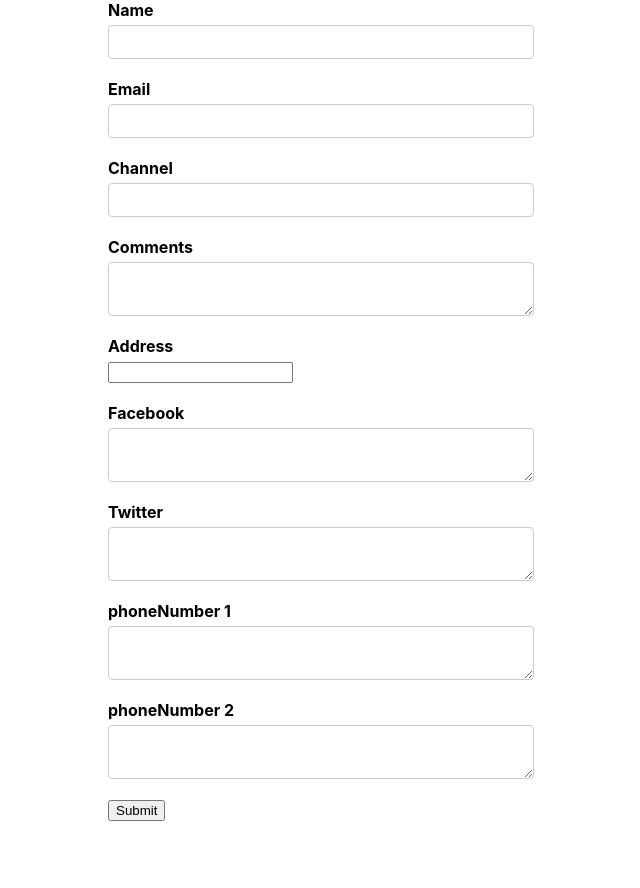
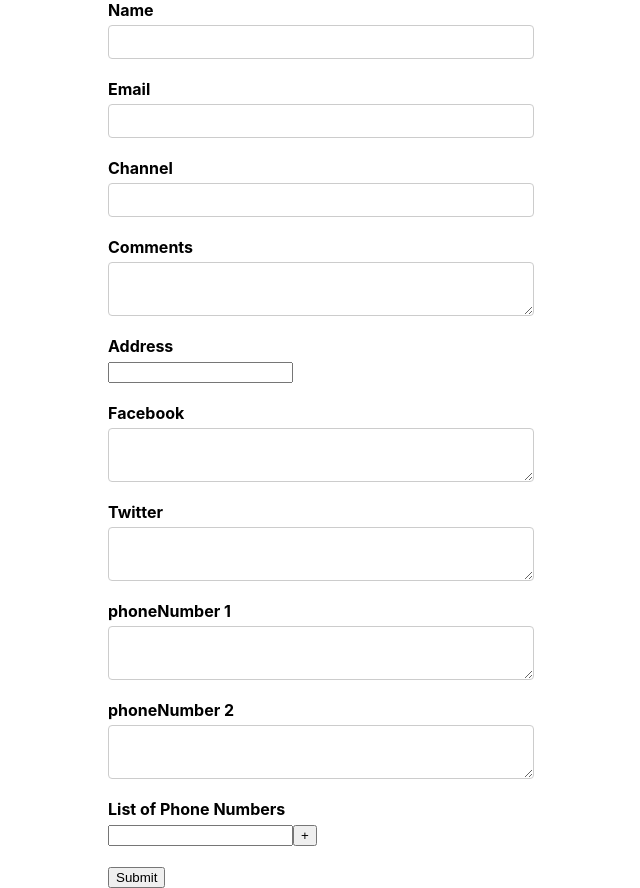
Before and after one commit to tlcrezende/formik, a React (Create React App) app: page / in a window 1280 px wide. Shown: the whole page, without its empty margins (319-959 px from the left). Before the commit the page ends 821 px from the top, so only its background shows below. Built offline with nearby package versions, Linux system fonts and the light colour scheme.

Commit message:
add FieldArray

```diff
--- a/src/components/YoutubeForm.js
+++ b/src/components/YoutubeForm.js
@@ -1,5 +1,5 @@
 import React from "react";
-import { Formik, Form, Field, ErrorMessage } from "formik";
+import { Formik, Form, Field, ErrorMessage, FieldArray } from "formik";
 import * as Yup from "yup";
 import TextError from "./TextError";
 
@@ -13,7 +13,8 @@
     facebook: "",
     twitter: "",
   },
-  phoneNumber: ['', ''],
+  phoneNumber: ["", ""],
+  phNumbers: [""],
 };
 
 const onSubmit = (values) => {
@@ -76,7 +77,7 @@
 
         <div className="form-control">
           <label htmlFor="address">Address</label>
-          <Field name="address" type="text" >
+          <Field name="address" type="text">
             {(props) => {
               const { field, form, meta } = props;
               return (
@@ -113,6 +114,38 @@
           <ErrorMessage name="phoneNumber[1]" />
         </div>
 
+        <div className="form-control">
+          <label htmlFor="phoneNumber">List of Phone Numbers</label>
+          <FieldArray name="phNumbers">
+            {(fieldArrayProps) => {
+              const { push, remove, form } = fieldArrayProps;
+              const { values } = form;
+              const { phNumbers } = values;
+              console.log(
+                "🚀 ~ file: YoutubeForm.js:125 ~ YoutubeForm ~ fieldArrayProps:",
+                values
+              );
+              return (
+                <div>
+                  {phNumbers.map((phNumber, index) => (
+                    <div key={index}>
+                      <Field name={`phNumber[${index}]`} />
+                      {index > 0 && (
+                        <button type="button" onClick={() => remove(index)}>
+                          -
+                        </button>
+                      )}
+                      <button type="button" onClick={() => push(index)}>
+                        +
+                      </button>
+                    </div>
+                  ))}
+                </div>
+              );
+            }}
+          </FieldArray>
+        </div>
+
         <button type="submit">Submit</button>
       </Form>
     </Formik>
```
